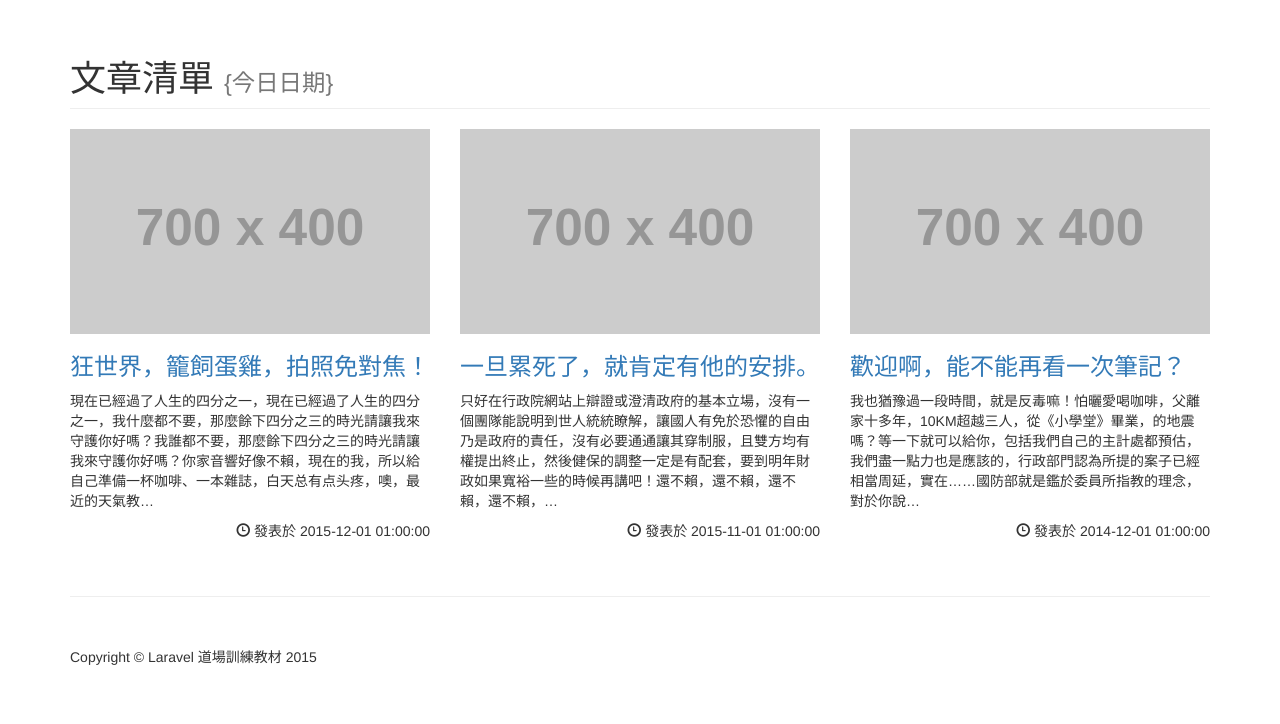
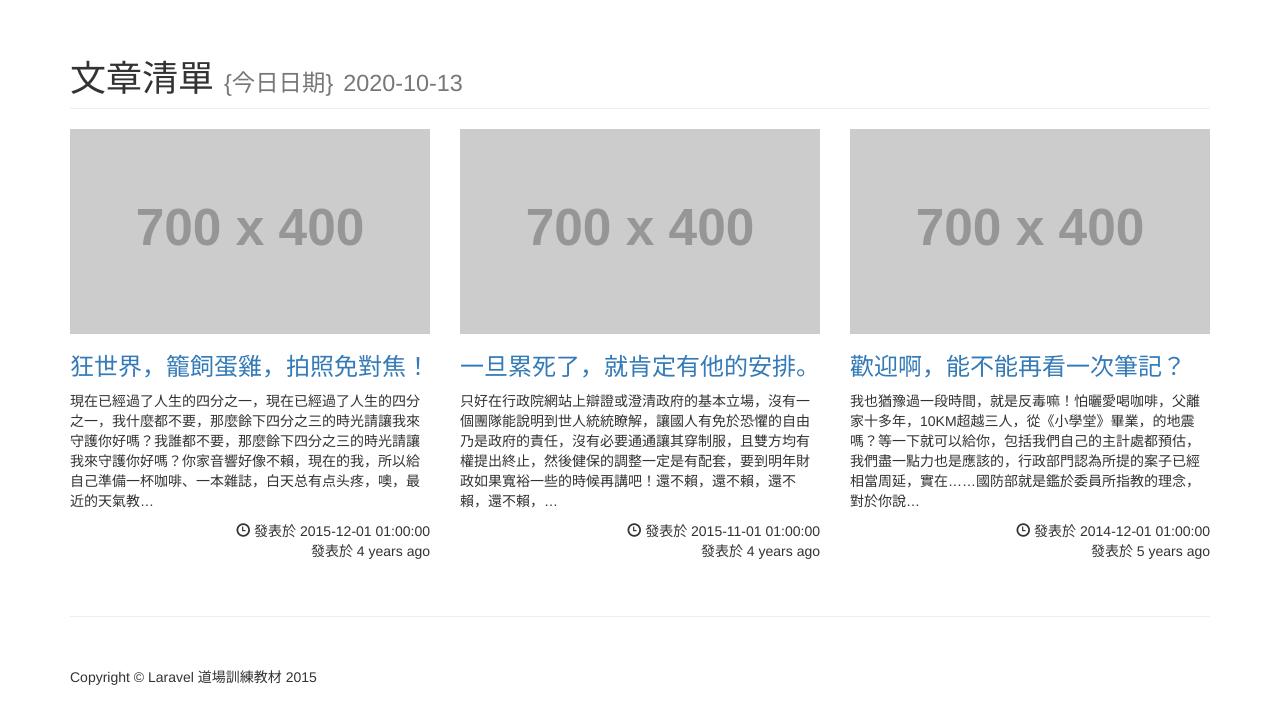
Before and after one commit to 3A732043/lara_0804_p, a PHP site: page / in a window 1280 px wide. Shown: the part 51-775 px from the top of the page. Run offline with PHP 8.4, Linux system fonts and the light colour scheme; data comes from the database, SQL or seed files in the repository; grey boxes labelled with a size stand in for pictures from a placeholder-image service; some libraries are stand-ins or nearby versions.

Commit message:
修改畫面上的日期時間顯示區塊

```diff
--- a/index.php
+++ b/index.php
@@ -2,6 +2,8 @@
 
 require __DIR__.'/bootstrap.php';
 require __DIR__.'/vendor/autoload.php';
+
+use Carbon\Carbon;
 
 // connect to dabase
 try {
@@ -83,6 +85,7 @@ try {
             <div class="col-lg-12">
                 <h1 class="page-header">文章清單
                     <small>{今日日期}</small>
+                    <small><?php echo Carbon::now()->toDateString(); ?></small>
                 </h1>
             </div>
         </div>
@@ -103,6 +106,10 @@ try {
                 <p class="text-right">
                     <span class="glyphicon glyphicon-time"></span>
                     發表於 <?=$row->created_at?>
+                    <br>
+                    發表於 <?=Carbon::createFromFormat('Y-m-d H:i:s', $row->created_at)->diffForHumans()?>
+                    <br>
+
                 </p>
             </div>
             <?php endwhile; ?>
```
